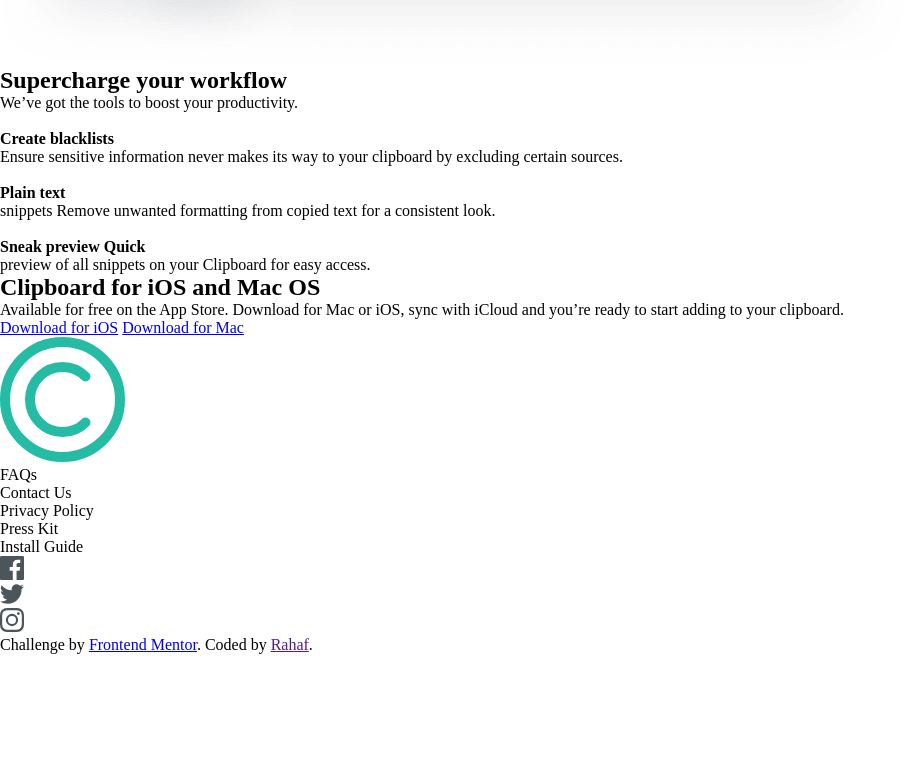
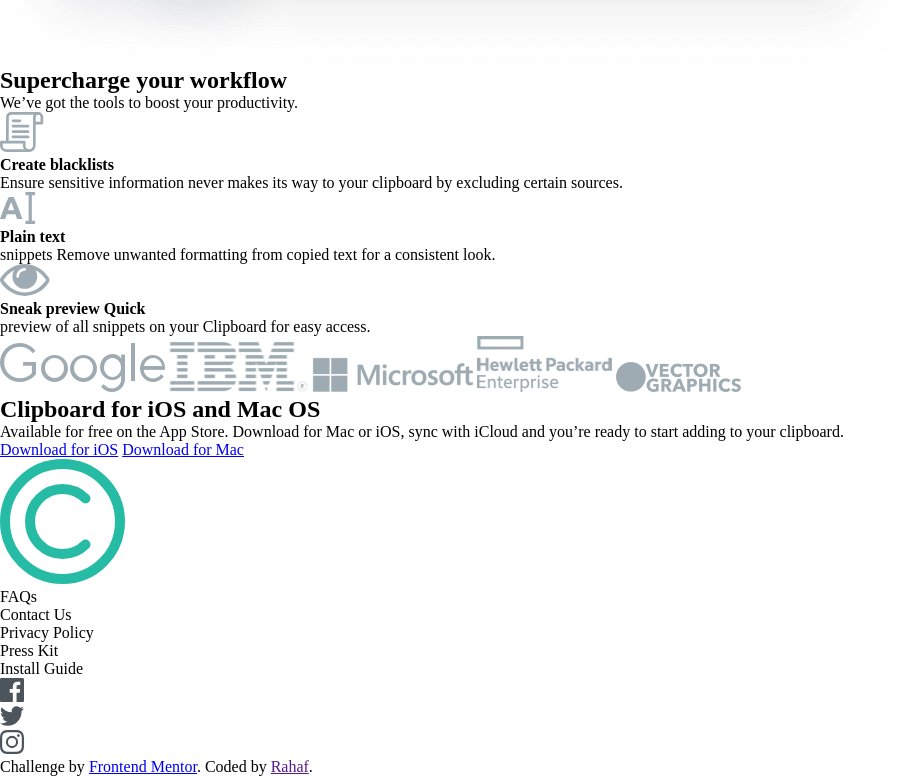
Before and after one commit to Rahaf-Zourob/Clipboard-landing-page, a plain HTML site: page index.html in a window 1280 px wide. Shown: the part 1500-2276 px from the top of the page, without its empty margins (0-906 px from the left). Before the commit the page ends 2154 px from the top, so only its background shows below. Drawn offline with Linux system fonts and the light colour scheme.

Commit message:
Add new section

```diff
--- a/index.html
+++ b/index.html
@@ -15,7 +15,7 @@
       sizes="32x32"
       href="./images/favicon-32x32.png"
     />
-    <link rel="stylesheet" href="css/style.css">
+    <link rel="stylesheet" href="css/style.css" />
     <title>Frontend Mentor | Clipboard landing page</title>
   </head>
   <body>
@@ -70,7 +70,7 @@
         <p>We’ve got the tools to boost your productivity.</p>
         <div class="workflow">
           <div class="workflow__content">
-            <img src="" alt="" />
+            <img src="images/icon-blacklist.svg" alt="blacklist icon" />
             <h4>Create blacklists</h4>
             <p>
               Ensure sensitive information never makes its way to your clipboard
@@ -78,7 +78,7 @@
             </p>
           </div>
           <div class="workflow__content">
-            <img src="" alt="" />
+            <img src="images/icon-text.svg" alt="text icon" />
             <h4>Plain text</h4>
             <p>
               snippets Remove unwanted formatting from copied text for a
@@ -86,13 +86,20 @@
             </p>
           </div>
           <div class="workflow__content">
-            <img src="" alt="" />
+            <img src="images/icon-preview.svg" alt="preview icon" />
             <h4>Sneak preview Quick</h4>
             <p>preview of all snippets on your Clipboard for easy access.</p>
           </div>
         </div>
       </section>
       <section class="section4">
+        <img src="images/logo-google.png" alt="logo-google" />
+        <img src="images/logo-ibm.png" alt="logo-ibm" />
+        <img src="images/logo-microsoft.png" alt="logo-microsoft" />
+        <img src="images/logo-hp.png" alt="logo-hp" />
+        <img src="images/logo-vector-graphics.png" alt="logo-vector-graphics" />
+      </section>
+      <section class="section5">
         <h2>Clipboard for iOS and Mac OS</h2>
         <p>
           Available for free on the App Store. Download for Mac or iOS, sync
```
